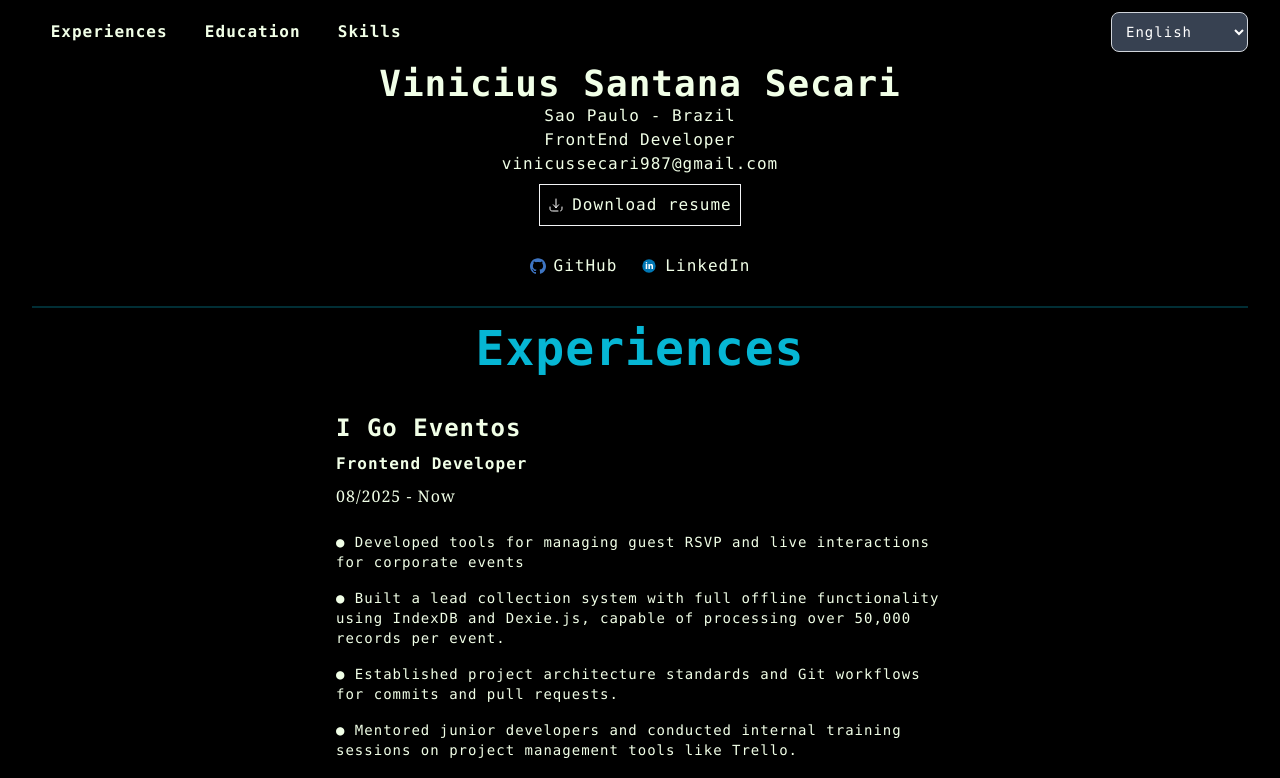
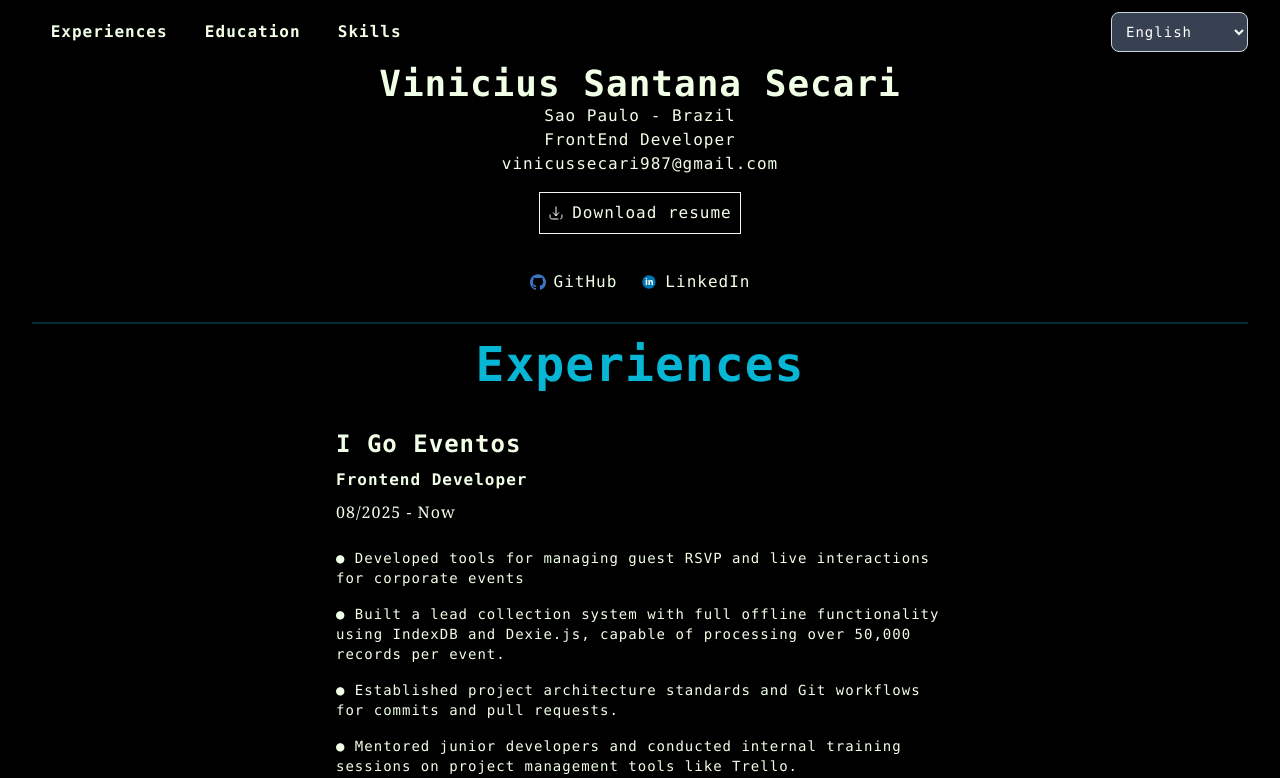
Before and after one commit to viniciussecari/portifolio, a Vue app: page / in a window 1280 px wide. Shown: the top 778 px of the page. Built offline with nearby package versions, Linux system fonts and the light colour scheme.

Commit message:
:lipstick: Increase download resume button margins

```diff
--- a/src/components/ProfileLinks.vue
+++ b/src/components/ProfileLinks.vue
@@ -1,8 +1,11 @@
 <template>
   <section class="flex flex-col items-center">
     <section>
-      <button @click="downloadCV"
-        class="entrance_colors flex items-center justify-center p-2 my-2 border border-gray-100 hover:transform hover:scale-105">
+      <button
+        @click="downloadCV"
+        class="entrance_colors flex items-center justify-center p-2 my-4 border
+         border-gray-100 hover:transform hover:scale-105"
+      >
         <img class="bg-cover w-4 h-4 mr-2" src="../assets/icons/download.svg" alt="" />
         {{ $t('profile.resume') }}
       </button>
@@ -31,11 +34,15 @@
 </template>
 
 <script setup>
+import { nextTick } from 'vue';
+
 const lang = localStorage.getItem('language');
 
 const downloadCV = () => {
-  const pdfPath = `/src/assets/resumes/resume-${lang}.pdf`;
+  const pdfPath = `/resumes/resume-${lang}.pdf`;
   const link = document.createElement('a');
+
+  nextTick();
 
   link.href = pdfPath;
   link.download = `resume-${lang}.pdf`;
@@ -43,5 +50,5 @@ const downloadCV = () => {
   document.body.appendChild(link);
   link.click();
   document.body.removeChild(link);
-}
+};
 </script>
```
Also changed, not shown: 2 other files (tests, documents, lock files or other folders).
